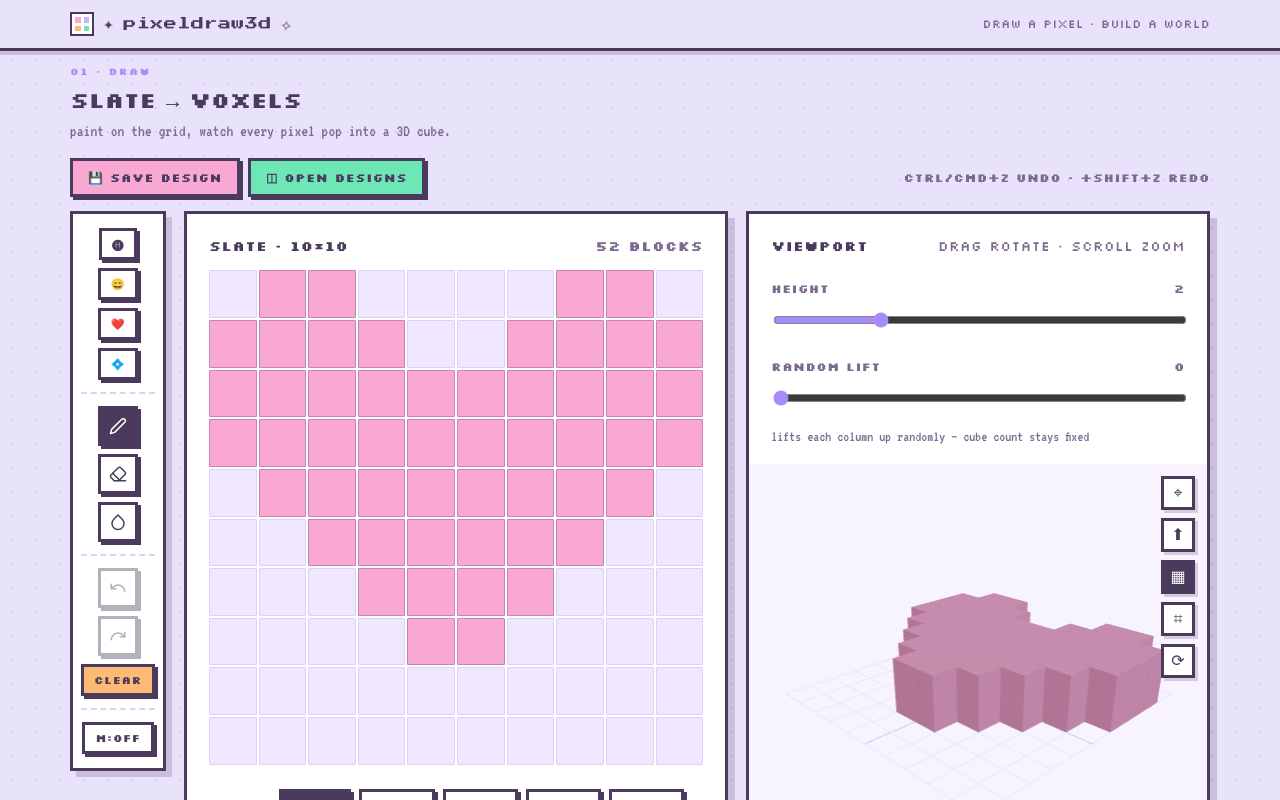
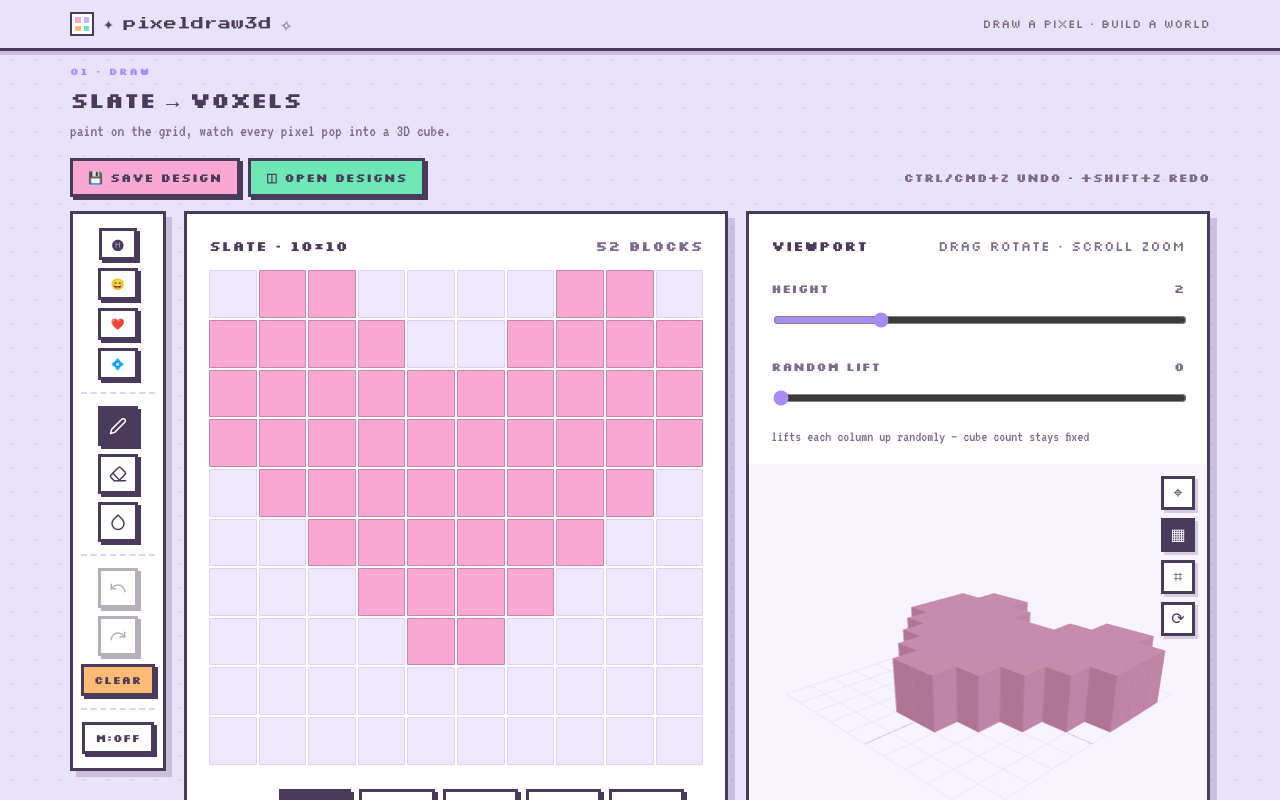
Before and after one commit to harshbarnawa/pixeldraw3d, a React (Vite) app: page / in a window 1280 px wide. Shown: the top 800 px of the page. Built offline with nearby package versions, Linux system fonts and the light colour scheme.

Commit message:
improved viewport

```diff
--- a/src/components/VoxelBuilder.jsx
+++ b/src/components/VoxelBuilder.jsx
@@ -461,14 +461,6 @@ function VoxelBuilder({
                   ⌖
                 </button>
                 <button
-                  className="mini-btn"
-                  onClick={() => apiRef.current?.top()}
-                  title="Toggle flat 2D top view"
-                  aria-label="Top view"
-                >
-                  ⬆
-                </button>
-                <button
                   className={`mini-btn ${showGrid ? "mini-btn--active" : ""}`}
                   onClick={() => setShowGrid((v) => !v)}
                   title="Toggle grid"
--- a/src/components/VoxelViewport.jsx
+++ b/src/components/VoxelViewport.jsx
@@ -22,14 +22,11 @@ const EDGE_COLOR = "#4a3b5c"
 const GRID_CENTER = "#d6c8f2"
 const GRID_LINE = "#eee6ff"
 
-// Default 3/4 view — exactly the original app camera. Object clearly visible.
+// Default 3/4 view — exactly the original app camera.
 const DEFAULT_CAMERA_POSITION = [13, 9, 13]
-const ORIGIN = new THREE.Vector3(0, 0, 0)
 
-// Exposes an api to the parent:
-//   capture()  saves a PNG of the current view
-//   reset()    returns to the default 3D view
-//   top()      keeps the current zoom and looks straight down from above
+// Exposes an api to the parent: capture() saves a PNG, reset() returns to the
+// default 3D framing. Movement is free orbit in every direction.
 function ViewportApi({ apiRef, controlsRef, fileName }) {
   const { gl, scene, camera } = useThree()
 
@@ -45,15 +42,6 @@ function ViewportApi({ apiRef, controlsRef, fileName }) {
       },
       reset: () => {
         camera.position.set(...DEFAULT_CAMERA_POSITION)
-        controlsRef.current?.target.set(0, 0, 0)
-        controlsRef.current?.update()
-      },
-      top: () => {
-        // Preserve the current zoom (distance to target) and look straight
-        // down — the object stays exactly as big as it currently is.
-        const target = controlsRef.current?.target ?? ORIGIN
-        const dist = camera.position.distanceTo(target)
-        camera.position.set(0, dist, 0.0001)
         controlsRef.current?.target.set(0, 0, 0)
         controlsRef.current?.update()
       },
```
